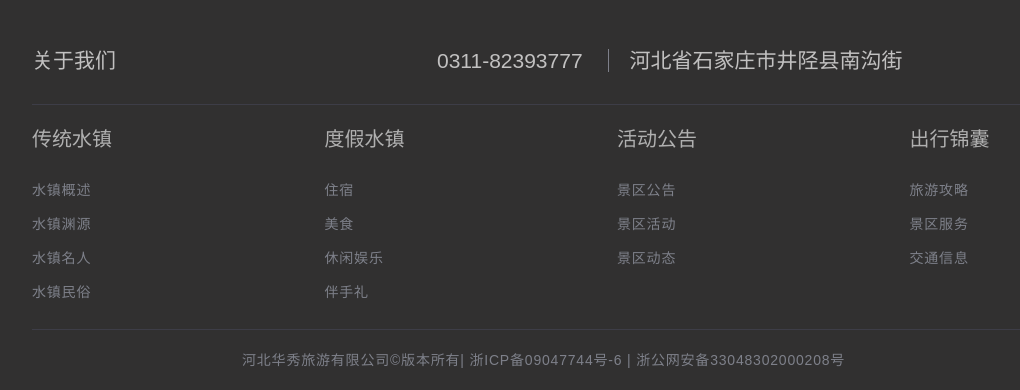
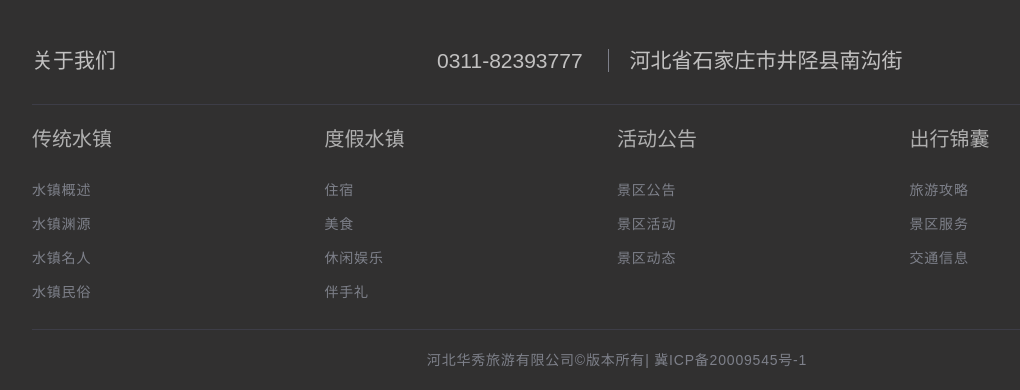
Before and after one commit to kinglogxzl/TCSZWeb, a Django app: page /new/ in a window 1280 px wide. Shown: the part 1215-1605 px from the top of the page, without its empty margins (23-1043 px from the left). Run offline with Django 3.2, Linux system fonts and the light colour scheme; some libraries are stand-ins or nearby versions.

Commit message:
备案号

```diff
--- a/templates/utils/prefooter.html
+++ b/templates/utils/prefooter.html
@@ -49,13 +49,12 @@
                 </div>
             </div>
         </div>
-        <div class="row" style="height: 60px;line-height: 60px;">
+        <div class="row" style="height: 60px;line-height: 60px;text-align:center;">
             <div class="col-md-8 col-md-offset-2 privilege">
                 <p class="privilege">
                     河北华秀旅游有限公司©版本所有|
-                    <a style="color: inherit" href="http://www.beian.miit.gov.cn/" target="_blank" rel="nofollow">浙ICP备09047744号-6</a>
-                    |
-                    <a style="color: inherit" href="http://www.beian.gov.cn/portal/registerSystemInfo?recordcode=33048302000208" target="_blank" rel="nofollow">浙公网安备33048302000208号</a>
+                    <a style="color: inherit" href="http://www.beian.miit.gov.cn/" target="_blank" rel="nofollow">冀ICP备20009545号-1</a>
+                   <!-- <a style="color: inherit" href="" target="_blank" rel="nofollow">冀公网安备33048302000208号</a>-->
                 </p>
             </div>
         </div>
```
